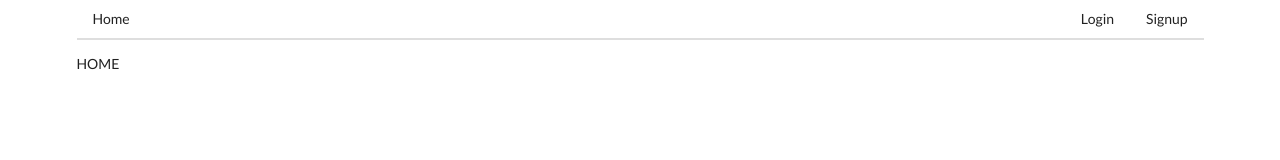
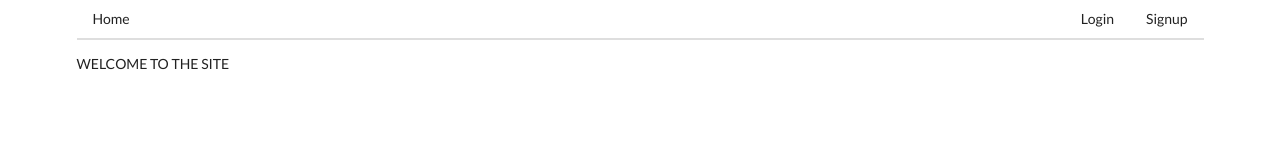
Before and after one commit to MLH-Sprint-1/mlh-sprint-1, a React (Create React App) app in the folder client/: page / in a window 1280 px wide. Shown: the top 160 px of the page. Built offline with nearby package versions, Linux system fonts and the light colour scheme.

Commit message:
Add Component Structure and Conditionally Render Home Page

```diff
--- a/client/src/components/App.js
+++ b/client/src/components/App.js
@@ -1,10 +1,10 @@
 import React, { useState } from 'react';
-import { BrowserRouter, Redirect, Route } from 'react-router-dom';
+import { BrowserRouter, Route } from 'react-router-dom';
 import Header from './Header';
-import Home from './Home';
-import Login from './Login';
-import Signup from './Signup';
-import Logout from './Logout';
+import Home from './Content/Home';
+import Login from './SignIn/Login';
+import Signup from './SignIn/Signup';
+import Logout from './SignIn/Logout';
 
 const App = () => {
 
@@ -25,7 +25,9 @@ const App = () => {
         <div className="ui container">
             <BrowserRouter>
                 <Header isLoggedIn={isLoggedIn} />
-                <Route path="/" exact component={Home} />
+                <Route path="/" exact
+                    render={() => <Home isLoggedIn={isLoggedIn} />}
+                />
                 <Route path="/login" exact
                     render={() => <Login loginFunc={logIn} />}
                 />
--- /dev/null
+++ b/client/src/components/Content/Home.js
@@ -0,0 +1,15 @@
+import React from 'react';
+import User from './User';
+import Welcome from './Welcome';
+
+const Home = ({ isLoggedIn }) => {
+
+    const componentToRender = isLoggedIn ? <User /> : <Welcome />;
+    return (
+        <div>
+            {componentToRender}
+        </div>
+    );
+};
+
+export default Home;
--- a/client/src/components/Home.js
+++ b/client/src/components/Content/User.js
@@ -1,11 +1,11 @@
 import React from 'react';
 
-const Home = () => {
+const User = () => {
     return (
         <div>
-            HOME
+            YOU ARE LOGGED IN
         </div>
     );
 };
 
-export default Home;
+export default User;
--- /dev/null
+++ b/client/src/components/Content/Welcome.js
@@ -0,0 +1,11 @@
+import React from 'react';
+
+const Welcome = () => {
+    return (
+        <div>
+            WELCOME TO THE SITE
+        </div>
+    );
+};
+
+export default Welcome;
```
Also changed, not shown: client/src/components/SignIn/Login.js (renamed from client/src/components/Login.js), client/src/components/SignIn/Logout.js (renamed from client/src/components/Logout.js), client/src/components/SignIn/Signup.js (renamed from client/src/components/Signup.js).
